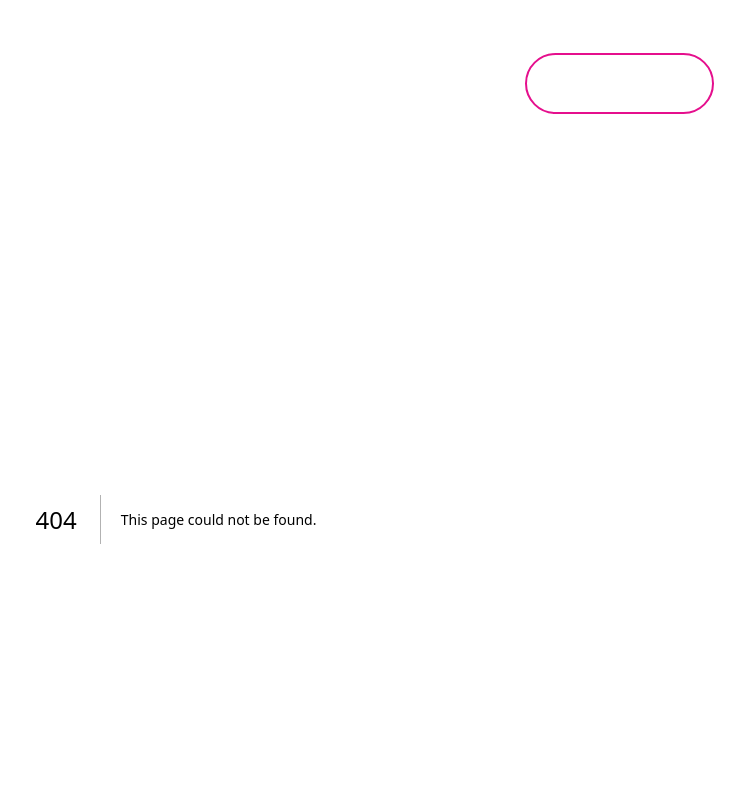
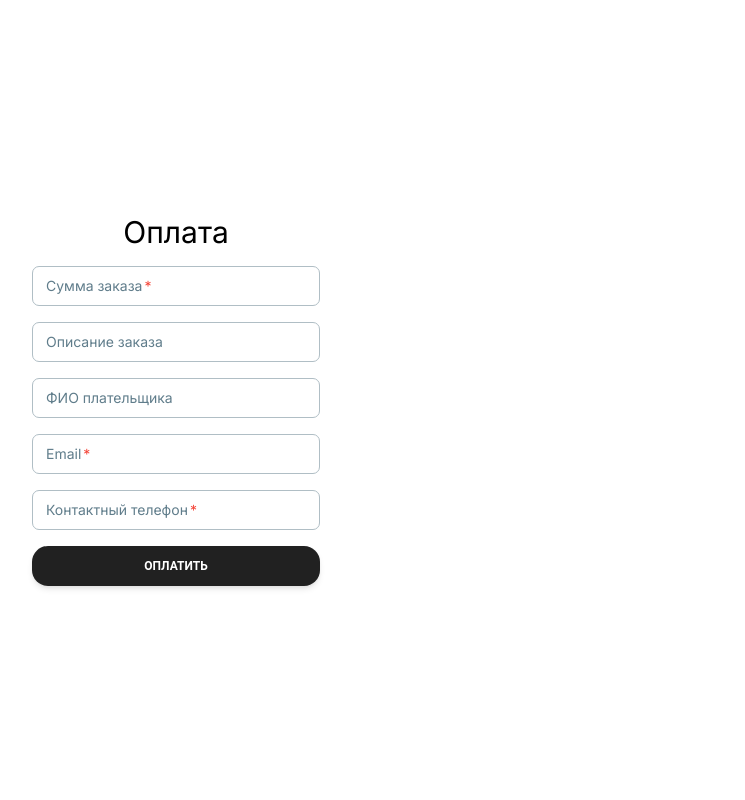
Before and after one commit to ZeBolHD/qa-kris-new, a Next.js app in the folder apps/frontend/: page /payment in a window 1280 px wide. Before the commit this address had no page. Shown: the top 800 px of the page, without its empty margins (464-1209 px from the left). Built offline with nearby package versions, Linux system fonts and the light colour scheme; no server answers.

Commit message:
added payment page with payment

```diff
--- a/apps/frontend/package.json
+++ b/apps/frontend/package.json
@@ -13,6 +13,7 @@
   "dependencies": {
     "@apollo/client": "^3.10.8",
     "@apollo/experimental-nextjs-app-support": "^0.11.2",
+    "@material-tailwind/react": "^2.1.10",
     "@repo/ui": "workspace:*",
     "clsx": "^2.1.1",
     "next": "15.0.0-rc.0",
@@ -28,7 +29,7 @@
     "@repo/eslint-config": "workspace:*",
     "@repo/typescript-config": "workspace:*",
     "@types/node": "^20",
-    "@types/react": "^18",
+    "@types/react": "18.2.19",
     "@types/react-dom": "^18",
     "autoprefixer": "^10.4.19",
     "eslint": "^8",
--- a/apps/frontend/src/app/(site)/page.tsx
+++ b/apps/frontend/src/app/(site)/page.tsx
@@ -12,6 +12,7 @@
 } from "./_components";
 
 import { apiClient } from "@/lib/api";
+import { Footer, Header } from "@/app/_components";
 
 export default async function HomePage() {
   const { data: heroSection } = await apiClient.getHeroSection();
@@ -25,6 +26,8 @@
 
   return (
     <>
+      <Header />
+      <div className="overflow-x-hidden min-h-screen">
         <BackgroundGradient />
         <HeroSection {...heroSection} />
         <ReviewsSection {...reviewsSection} />
@@ -35,15 +38,8 @@
         <FAQSection {...faqSection} />
         <PricingSection {...pricingSection} />
         <GetStartedSection consultationLink={heroSection.link!} />
-
-      {/* <ReviewsSection {...reviewsSection} />
-      <AdvantagesSection {...advantagesSection} />
-      <ProgramSection {...programSection} />
-      <CompaniesSection {...companiesSection} />
-      <AboutSection {...aboutSection} />
-      <FAQSection {...faqSection} />
-      <PricingSection {...pricingSection} />
-      <GetStartedSection consultationLink={heroSection.link!} /> */}
+      </div>
+      <Footer />
     </>
   );
 }
--- a/apps/frontend/src/app/layout.tsx
+++ b/apps/frontend/src/app/layout.tsx
@@ -1,9 +1,6 @@
 import type { Metadata } from "next";
 import { Inter } from "next/font/google";
 import "./globals.css";
-
-import { cn } from "@lib/util";
-import { Footer, Header } from "./_components";
 
 export const metadata: Metadata = {
   title: "KrisQA",
@@ -19,15 +16,8 @@
 }>) {
   return (
     <html lang="en">
-      <body className={cn(inter.className, "")}>
-        <Header />
-        <div className="overflow-x-hidden min-h-screen">{children}</div>
-        <Footer />
-        {/* <div className="w-full h-screen flex justify-center items-center xl:hidden">
-          <p className="text-black px-[24px] text-center">
-            Чтобы посмотреть информацию перейдите в десктоп версию
-          </p>
-        </div> */}
+      <body className={inter.className}>
+        <div>{children}</div>
       </body>
     </html>
   );
--- /dev/null
+++ b/apps/frontend/src/app/payment/page.tsx
@@ -0,0 +1,101 @@
+"use client";
+
+import Script from "next/script";
+import { Button, Input } from "@material-tailwind/react";
+import { cn } from "@lib/util";
+import { TERMINAL_COMPANY_EMAIL, TERMINAL_KEY } from "@lib/constants";
+
+const TINKOFF_PAY_SCRIPT_LINK = "https://securepay.tinkoff.ru/html/payForm/js/tinkoff_v2.js";
+
+const PaymentPage = () => {
+  const handleSubmit = (e: React.FormEvent) => {
+    e.preventDefault();
+
+    const { description, amount, email, phone, receipt } = e.target as any;
+
+    if (receipt) {
+      receipt.value = JSON.stringify({
+        EmailCompany: TERMINAL_COMPANY_EMAIL,
+        Taxation: "patent",
+        FfdVersion: "1.2",
+        Email: email.value,
+        Phone: phone.value,
+        Items: [
+          {
+            Name: description.value || "Оплата",
+            Price: Math.round(amount.value * 100),
+            Quantity: 1.0,
+            Amount: Math.round(amount.value * 100),
+            PaymentMethod: "full_prepayment",
+            PaymentObject: "service",
+            Tax: "none",
+            MeasurementUnit: "pc",
+          },
+        ],
+      });
+    }
+
+    //@ts-ignore
+    const pay = window.pay as any;
+
+    if (pay) {
+      pay(e.target);
+    } else {
+      alert("Платёжный скрипт не загружен. Попробуйте позже.");
+    }
+  };
+
+  return (
+    <>
+      <Script
+        src={TINKOFF_PAY_SCRIPT_LINK}
+        onLoad={() => console.log("Script loaded successfully")}
+      />
+      <div className="min-h-screen min-w-full flex justify-center items-center">
+        <form
+          className={cn("flex flex-col gap-4 w-72", "payform-tbank")}
+          name="payform-tbank"
+          id="payform-tbank"
+          onSubmit={handleSubmit}
+        >
+          <h1 className="text-3xl m-auto">Оплата</h1>
+          <input
+            className="payform-tbank-row"
+            type="hidden"
+            name="terminalkey"
+            value={TERMINAL_KEY}
+          />
+          <input className="payform-tbank-row" type="hidden" name="frame" value="false" />
+          <input className="payform-tbank-row" type="hidden" name="language" value="ru" />
+          <input className="payform-tbank-row" type="hidden" name="receipt" value="" />
+          <Input
+            className="payform-tbank-row"
+            type="text"
+            label="Сумма заказа"
+            name="amount"
+            required
+          />
+          <Input
+            className="payform-tbank-row"
+            type="text"
+            label="Описание заказа"
+            name="description"
+          />
+          <Input className="payform-tbank-row" type="text" label="ФИО плательщика" name="name" />
+          <Input className="payform-tbank-row" type="email" label="Email" name="email" required />
+          <Input
+            className="payform-tbank-row"
+            type="tel"
+            label="Контактный телефон"
+            name="phone"
+            required
+            maxLength={11}
+          />
+          <Button type="submit">Оплатить</Button>
+        </form>
+      </div>
+    </>
+  );
+};
+
+export default PaymentPage;
--- a/apps/frontend/src/lib/constants.ts
+++ b/apps/frontend/src/lib/constants.ts
@@ -2,3 +2,6 @@
 export const BACKEND_URL = process.env.BACKEND_URL as string;
 
 export const REVALIDATE_KEY = process.env.REVALIDATE_KEY as string;
+
+export const TERMINAL_KEY = process.env.TERMINAL_KEY as string;
+export const TERMINAL_COMPANY_EMAIL = process.env.TERMINAL_COMPANY_KEY as string;
--- a/apps/frontend/tailwind.config.ts
+++ b/apps/frontend/tailwind.config.ts
@@ -1,5 +1,6 @@
-import type { Config } from "tailwindcss";
-const config: Config = {
+import withMT from "@material-tailwind/react/utils/withMT";
+
+const config = withMT({
   content: [
     "./src/pages/**/*.{js,ts,jsx,tsx,mdx}",
     "./src/components/**/*.{js,ts,jsx,tsx,mdx}",
@@ -44,6 +45,6 @@
     },
   },
   plugins: [],
-};
+});
 
 export default config;
```
Also changed, not shown: 1 other file (tests, documents, lock files or other folders). Lines whose indentation alone changed are shown as unchanged.
